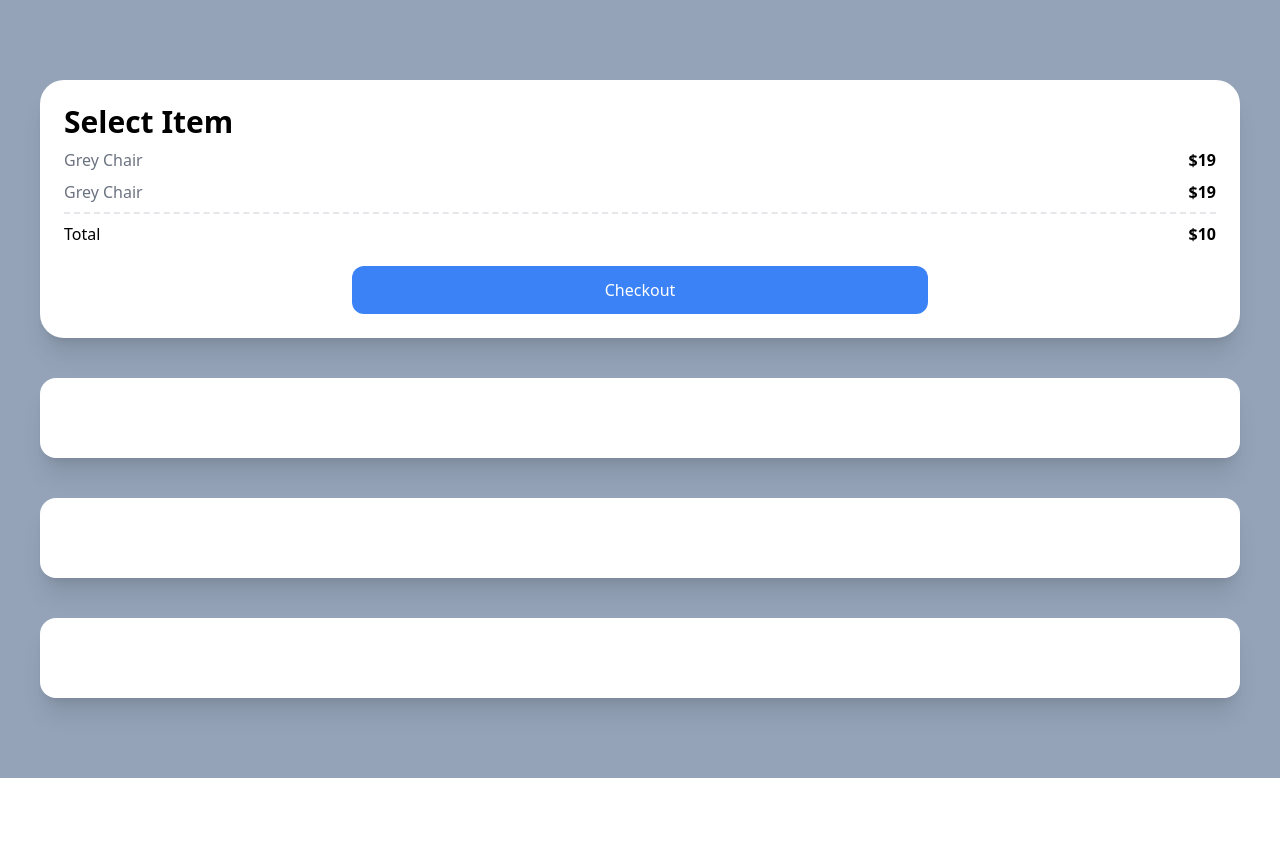
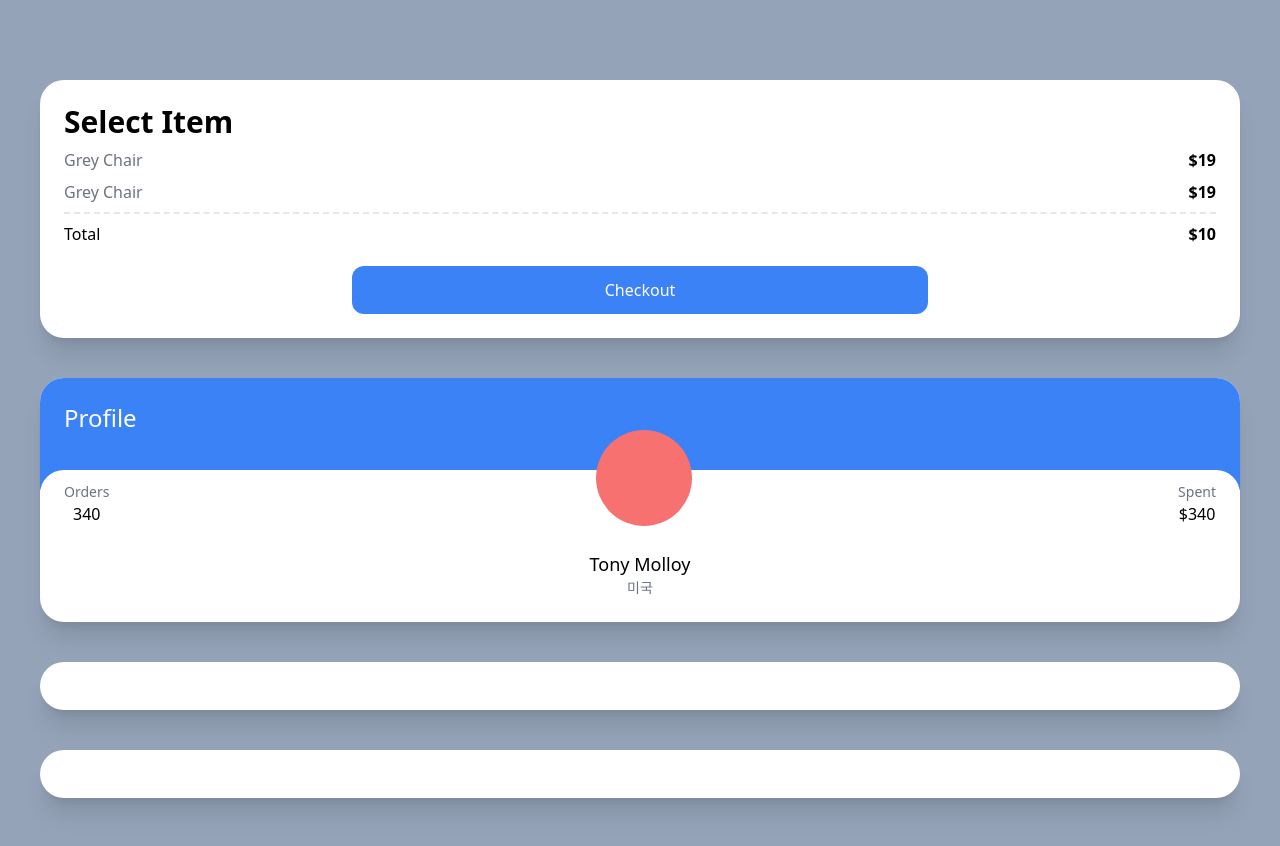
Before and after one commit to junseopsan/carrot-market, a Next.js app: page / in a window 1280 px wide. Shown: the top 846 px of the page. Before the commit the page ends 800 px from the top, so only its background shows below. Built offline with nearby package versions, Linux system fonts and the light colour scheme.

Commit message:
#4.2 Test Drive part Two

```diff
--- a/pages/index.tsx
+++ b/pages/index.tsx
@@ -2,10 +2,10 @@ import type { NextPage } from "next";
 
 const Home: NextPage = () => {
   return (
-    <div className="grid gap-10 bg-slate-400 py-20 px-10">
-      <div className="rounded-3xl bg-white p-6 shadow-xl">
+    <div className="grid gap-10 px-10 py-20 bg-slate-400">
+      <div className="p-6 bg-white shadow-xl rounded-3xl">
         <span className="text-3xl font-semibold">Select Item</span>
-        <div className="my-2 flex justify-between">
+        <div className="flex justify-between my-2">
           <span className="text-gray-500">Grey Chair</span>
           <span className="font-semibold">$19</span>
         </div>
@@ -13,21 +13,40 @@ const Home: NextPage = () => {
           <span className="text-gray-500">Grey Chair</span>
           <span className="font-semibold">$19</span>
         </div>
-        <div className="mt-2 flex justify-between border-t-2 border-dashed pt-2">
+        <div className="flex justify-between pt-2 mt-2 border-t-2 border-dashed">
           <span>Total</span>
           <span className="font-semibold">$10</span>
         </div>
         <div
-          className="mx-auto mt-5 w-2/4 rounded-xl
-          bg-blue-500 p-3 text-center text-white
-         "
+          className="w-2/4 p-3 mx-auto mt-5 text-center text-white bg-blue-500 rounded-xl "
         >
           Checkout
         </div>
       </div>
-      <div className="rounded-2xl bg-white p-10 shadow-xl"></div>
-      <div className="rounded-2xl bg-white p-10 shadow-xl"></div>
-      <div className="rounded-2xl bg-white p-10 shadow-xl"></div>
+      <div className="overflow-hidden bg-white shadow-xl rounded-3xl">
+        <div className="p-6 bg-blue-500 pb-14">
+          <span className="text-2xl text-white">Profile</span>
+        </div>
+        <div className="relative p-6 bg-white rounded-3xl -top-5">
+          <div className="relative flex items-end justify-between -top-16">
+            <div className="flex flex-col items-center">
+              <span className="text-sm text-gray-500">Orders</span>
+              <span className="font-medium">340</span>
+            </div>
+            <div className="w-24 h-24 bg-red-400 rounded-full" />
+            <div className="flex flex-col items-center">
+              <span className="text-sm text-gray-500">Spent</span>
+              <span className="font-medium">$340</span>
+            </div>
+          </div>
+          <div className="relative flex flex-col items-center -mt-10 -mb-5">
+            <span className="text-lg font-medium">Tony Molloy</span>
+            <span className="text-sm text-gray-500">미국</span>
+          </div>
+        </div>
+      </div>
+      <div className="p-6 bg-white shadow-xl rounded-3xl"></div>
+      <div className="p-6 bg-white shadow-xl rounded-3xl"></div>
     </div>
   );
 };
```
